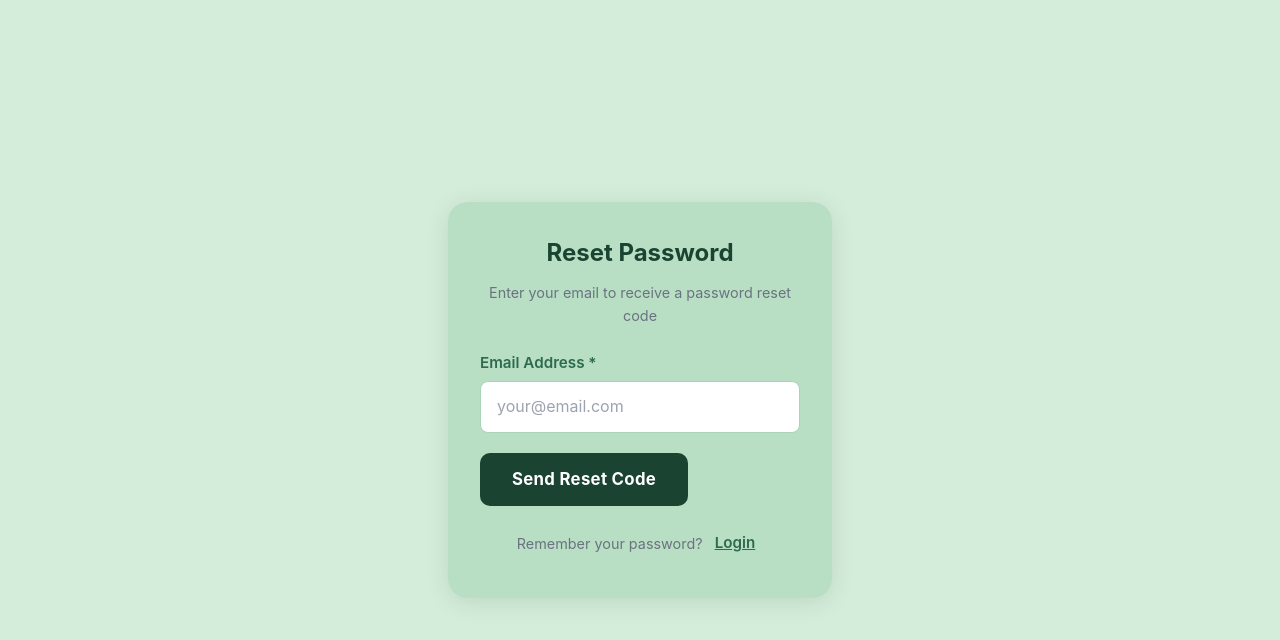
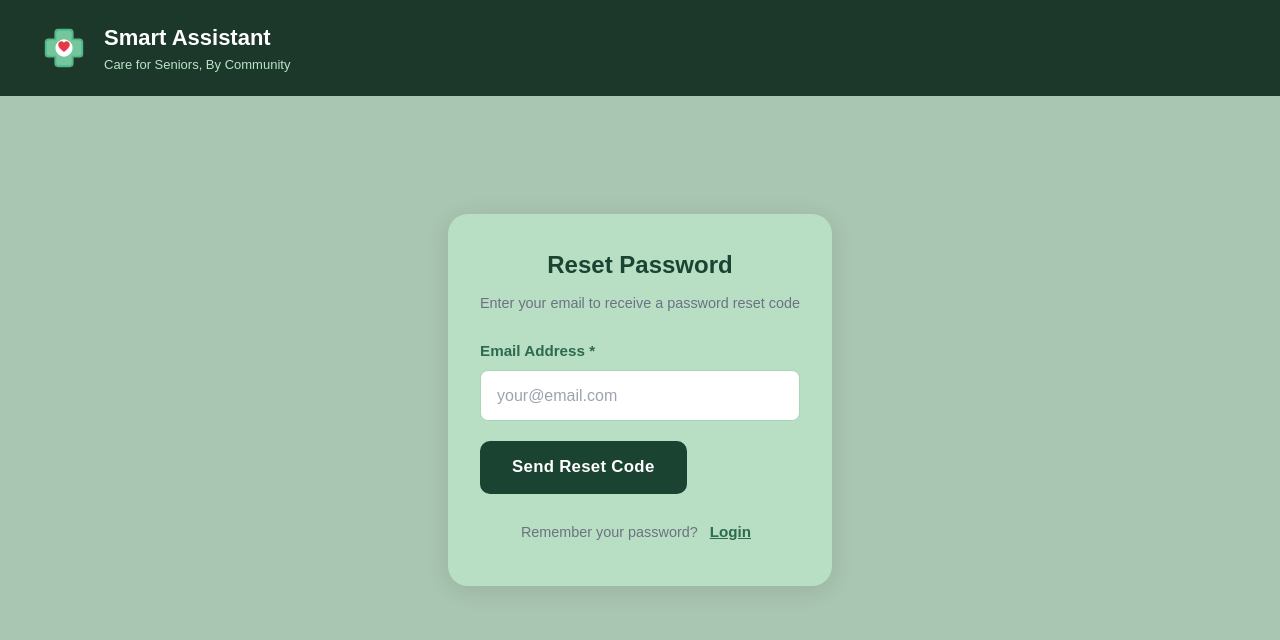
Before and after one commit to naveediqbal4765/smart-assistant-senior-citizens, a React (Create React App) app in the folder frontend/: page /forgot-password in a window 1280 px wide. Shown: the top 640 px of the page. Built offline with nearby package versions, Linux system fonts and the light colour scheme; no server answers.

Commit message:
Add logo header to all authentication pages (VerifyOTP, ForgotPassword, ResetPassword)

```diff
--- a/frontend/src/pages/ForgotPasswordPage.js
+++ b/frontend/src/pages/ForgotPasswordPage.js
@@ -2,6 +2,21 @@ import React, { useState } from "react";
 import { useNavigate } from "react-router-dom";
 import { authAPI } from "../services/api";
 import toast from "react-hot-toast";
+
+// ---- SVG Logo: Green cross with red heart ----
+const AppLogo = ({ size = 80 }) => (
+  <svg width={size} height={size} viewBox="0 0 100 100" fill="none" xmlns="http://www.w3.org/2000/svg">
+    <rect x="30" y="10" width="40" height="80" rx="8" fill="#52b788" />
+    <rect x="10" y="30" width="80" height="40" rx="8" fill="#52b788" />
+    <rect x="34" y="14" width="32" height="72" rx="6" fill="#74c69d" />
+    <rect x="14" y="34" width="72" height="32" rx="6" fill="#74c69d" />
+    <circle cx="50" cy="50" r="18" fill="white" />
+    <path
+      d="M50 58 C50 58 38 50 38 43 C38 39 41 36 44.5 36 C46.5 36 48.5 37.2 50 39 C51.5 37.2 53.5 36 55.5 36 C59 36 62 39 62 43 C62 50 50 58 50 58Z"
+      fill="#e63946"
+    />
+  </svg>
+);
 
 const ForgotPasswordPage = () => {
   const navigate = useNavigate();
@@ -29,8 +44,38 @@ const ForgotPasswordPage = () => {
   };
 
   return (
-    <div className="page-bg flex items-center justify-center min-h-screen p-4">
-      <div className="auth-card w-full max-w-sm">
+    <div style={{ fontFamily: "Montserrat, sans-serif", minHeight: "100vh", display: "flex", flexDirection: "column" }}>
+      {/* Header */}
+      <div
+        style={{
+          position: "absolute",
+          top: 0,
+          left: 0,
+          right: 0,
+          backgroundColor: "#1C382A",
+          padding: "clamp(12px, 2vw, 20px) clamp(16px, 4vw, 40px)",
+          display: "flex",
+          alignItems: "center",
+          gap: "clamp(8px, 2vw, 16px)",
+          zIndex: 10,
+          flexWrap: "wrap",
+          justifyContent: "flex-start",
+        }}
+      >
+        <AppLogo size={Math.min(Math.max(32, window.innerWidth * 0.04), 48)} />
+        <div style={{ minWidth: "0", flex: "1 1 auto" }}>
+          <h1 style={{ fontFamily: "Montserrat, sans-serif", fontWeight: 700, fontSize: "clamp(16px, 3vw, 22px)", color: "#FFFFFF", margin: "0", whiteSpace: "nowrap", overflow: "hidden", textOverflow: "ellipsis" }}>
+            Smart Assistant
+          </h1>
+          <p style={{ fontFamily: "Montserrat, sans-serif", fontWeight: 400, fontSize: "clamp(10px, 1.5vw, 13px)", color: "#BAE4C7", margin: "0", whiteSpace: "nowrap", overflow: "hidden", textOverflow: "ellipsis" }}>
+            Care for Seniors, By Community
+          </p>
+        </div>
+      </div>
+
+      {/* Main Content */}
+      <div style={{ flex: 1, display: "flex", alignItems: "center", justifyContent: "center", padding: "40px 20px", backgroundColor: "#A9C6B2", minHeight: "100vh", width: "100%", boxSizing: "border-box" }}>
+        <div className="auth-card w-full max-w-sm">
         <h1 style={{ fontSize: "1.5rem", fontWeight: 700, color: "#1b4332", marginBottom: "8px", textAlign: "center" }}>
           Reset Password
         </h1>
@@ -54,6 +99,7 @@ const ForgotPasswordPage = () => {
             Login
           </button>
         </p>
+        </div>
       </div>
     </div>
   );
--- a/frontend/src/pages/ResetPasswordPage.js
+++ b/frontend/src/pages/ResetPasswordPage.js
@@ -2,6 +2,21 @@ import React, { useState } from "react";
 import { useNavigate, useLocation } from "react-router-dom";
 import { authAPI } from "../services/api";
 import toast from "react-hot-toast";
+
+// ---- SVG Logo: Green cross with red heart ----
+const AppLogo = ({ size = 80 }) => (
+  <svg width={size} height={size} viewBox="0 0 100 100" fill="none" xmlns="http://www.w3.org/2000/svg">
+    <rect x="30" y="10" width="40" height="80" rx="8" fill="#52b788" />
+    <rect x="10" y="30" width="80" height="40" rx="8" fill="#52b788" />
+    <rect x="34" y="14" width="32" height="72" rx="6" fill="#74c69d" />
+    <rect x="14" y="34" width="72" height="32" rx="6" fill="#74c69d" />
+    <circle cx="50" cy="50" r="18" fill="white" />
+    <path
+      d="M50 58 C50 58 38 50 38 43 C38 39 41 36 44.5 36 C46.5 36 48.5 37.2 50 39 C51.5 37.2 53.5 36 55.5 36 C59 36 62 39 62 43 C62 50 50 58 50 58Z"
+      fill="#e63946"
+    />
+  </svg>
+);
 
 const ResetPasswordPage = () => {
   const navigate = useNavigate();
@@ -57,8 +72,38 @@ const ResetPasswordPage = () => {
   };
 
   return (
-    <div className="page-bg flex items-center justify-center min-h-screen p-4">
-      <div className="auth-card w-full max-w-sm">
+    <div style={{ fontFamily: "Montserrat, sans-serif", minHeight: "100vh", display: "flex", flexDirection: "column" }}>
+      {/* Header */}
+      <div
+        style={{
+          position: "absolute",
+          top: 0,
+          left: 0,
+          right: 0,
+          backgroundColor: "#1C382A",
+          padding: "clamp(12px, 2vw, 20px) clamp(16px, 4vw, 40px)",
+          display: "flex",
+          alignItems: "center",
+          gap: "clamp(8px, 2vw, 16px)",
+          zIndex: 10,
+          flexWrap: "wrap",
+          justifyContent: "flex-start",
+        }}
+      >
+        <AppLogo size={Math.min(Math.max(32, window.innerWidth * 0.04), 48)} />
+        <div style={{ minWidth: "0", flex: "1 1 auto" }}>
+          <h1 style={{ fontFamily: "Montserrat, sans-serif", fontWeight: 700, fontSize: "clamp(16px, 3vw, 22px)", color: "#FFFFFF", margin: "0", whiteSpace: "nowrap", overflow: "hidden", textOverflow: "ellipsis" }}>
+            Smart Assistant
+          </h1>
+          <p style={{ fontFamily: "Montserrat, sans-serif", fontWeight: 400, fontSize: "clamp(10px, 1.5vw, 13px)", color: "#BAE4C7", margin: "0", whiteSpace: "nowrap", overflow: "hidden", textOverflow: "ellipsis" }}>
+            Care for Seniors, By Community
+          </p>
+        </div>
+      </div>
+
+      {/* Main Content */}
+      <div style={{ flex: 1, display: "flex", alignItems: "center", justifyContent: "center", padding: "40px 20px", backgroundColor: "#A9C6B2", minHeight: "100vh", width: "100%", boxSizing: "border-box" }}>
+        <div className="auth-card w-full max-w-sm">
         {step === "otp" ? (
           <>
             <h1 style={{ fontSize: "1.5rem", fontWeight: 700, color: "#1b4332", marginBottom: "8px", textAlign: "center" }}>
@@ -108,6 +153,7 @@ const ResetPasswordPage = () => {
             Back to Login
           </button>
         </p>
+        </div>
       </div>
     </div>
   );
--- a/frontend/src/pages/VerifyOTPPage.js
+++ b/frontend/src/pages/VerifyOTPPage.js
@@ -7,6 +7,21 @@ import { useNavigate, useLocation } from "react-router-dom";
 import { authAPI } from "../services/api";
 import { useAuth } from "../context/AuthContext";
 import toast from "react-hot-toast";
+
+// ---- SVG Logo: Green cross with red heart ----
+const AppLogo = ({ size = 80 }) => (
+  <svg width={size} height={size} viewBox="0 0 100 100" fill="none" xmlns="http://www.w3.org/2000/svg">
+    <rect x="30" y="10" width="40" height="80" rx="8" fill="#52b788" />
+    <rect x="10" y="30" width="80" height="40" rx="8" fill="#52b788" />
+    <rect x="34" y="14" width="32" height="72" rx="6" fill="#74c69d" />
+    <rect x="14" y="34" width="72" height="32" rx="6" fill="#74c69d" />
+    <circle cx="50" cy="50" r="18" fill="white" />
+    <path
+      d="M50 58 C50 58 38 50 38 43 C38 39 41 36 44.5 36 C46.5 36 48.5 37.2 50 39 C51.5 37.2 53.5 36 55.5 36 C59 36 62 39 62 43 C62 50 50 58 50 58Z"
+      fill="#e63946"
+    />
+  </svg>
+);
 
 const VerifyOTPPage = () => {
   const navigate = useNavigate();
@@ -49,8 +64,38 @@ const VerifyOTPPage = () => {
   };
 
   return (
-    <div className="page-bg flex items-center justify-center min-h-screen p-4">
-      <div className="auth-card w-full max-w-sm">
+    <div style={{ fontFamily: "Montserrat, sans-serif", minHeight: "100vh", display: "flex", flexDirection: "column" }}>
+      {/* Header */}
+      <div
+        style={{
+          position: "absolute",
+          top: 0,
+          left: 0,
+          right: 0,
+          backgroundColor: "#1C382A",
+          padding: "clamp(12px, 2vw, 20px) clamp(16px, 4vw, 40px)",
+          display: "flex",
+          alignItems: "center",
+          gap: "clamp(8px, 2vw, 16px)",
+          zIndex: 10,
+          flexWrap: "wrap",
+          justifyContent: "flex-start",
+        }}
+      >
+        <AppLogo size={Math.min(Math.max(32, window.innerWidth * 0.04), 48)} />
+        <div style={{ minWidth: "0", flex: "1 1 auto" }}>
+          <h1 style={{ fontFamily: "Montserrat, sans-serif", fontWeight: 700, fontSize: "clamp(16px, 3vw, 22px)", color: "#FFFFFF", margin: "0", whiteSpace: "nowrap", overflow: "hidden", textOverflow: "ellipsis" }}>
+            Smart Assistant
+          </h1>
+          <p style={{ fontFamily: "Montserrat, sans-serif", fontWeight: 400, fontSize: "clamp(10px, 1.5vw, 13px)", color: "#BAE4C7", margin: "0", whiteSpace: "nowrap", overflow: "hidden", textOverflow: "ellipsis" }}>
+            Care for Seniors, By Community
+          </p>
+        </div>
+      </div>
+
+      {/* Main Content */}
+      <div style={{ flex: 1, display: "flex", alignItems: "center", justifyContent: "center", padding: "40px 20px", backgroundColor: "#A9C6B2", minHeight: "100vh", width: "100%", boxSizing: "border-box" }}>
+        <div className="auth-card w-full max-w-sm">
         <h1 style={{ fontSize: "1.5rem", fontWeight: 700, color: "#1b4332", marginBottom: "8px", textAlign: "center" }}>
           Verify Your Email
         </h1>
@@ -92,6 +137,7 @@ const VerifyOTPPage = () => {
             Resend OTP
           </button>
         </p>
+        </div>
       </div>
     </div>
   );
```
